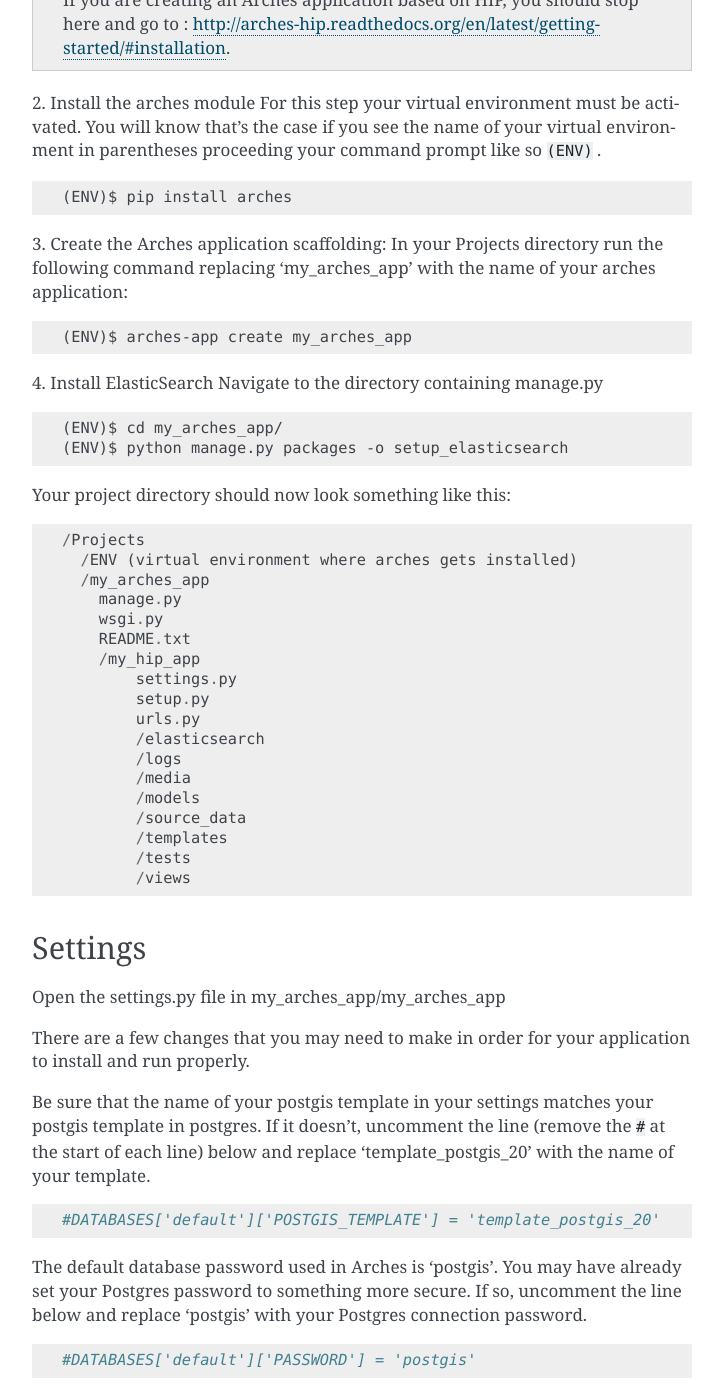
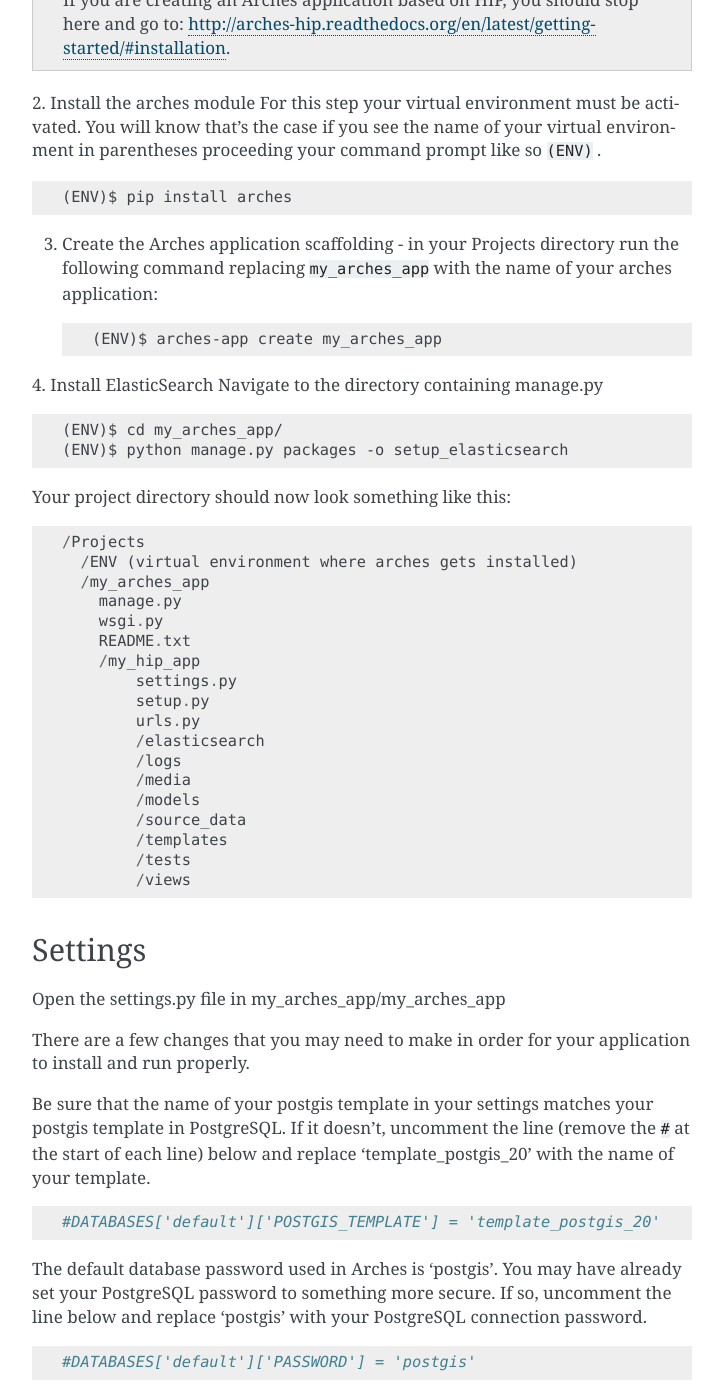
Before and after one commit to archesproject/arches-docs, a Sphinx documentation site: the page built from docs/getting-started.txt, in a window 1280 px wide and 1400 px high, scrolled down 2778 px. Shown: the whole window, without its empty margins (388-1111 px from the left). Built offline with Sphinx 7.4.7, drawn with Linux system fonts in a browser that asks for light colours; some of the changed text lies outside the part shown.

Commit message:
more docs editing

```diff
--- a/docs/getting-started.txt
+++ b/docs/getting-started.txt
@@ -110,16 +109,15 @@
     > \path\to\ENV\Scripts\activate
 
 .. note::
-    If you are creating an Arches application based on HIP, you should stop here and go to : http://arches-hip.readthedocs.org/en/latest/getting-started/#installation.
+    If you are creating an Arches application based on HIP, you should stop here and go to: http://arches-hip.readthedocs.org/en/latest/getting-started/#installation.
 
 2. Install the arches module
 For this step your virtual environment must be activated. You will know that's the case if you see the name of your virtual environment in parentheses proceeding your command prompt like so ``(ENV)`` .
 ::
     (ENV)$ pip install arches
 
-3. Create the Arches application scaffolding:
-In your Projects directory run the following command replacing 'my_arches_app' with the name of your arches application:
-::
+3. Create the Arches application scaffolding - in your Projects directory run the following command replacing ``my_arches_app`` with the name of your arches application::
+
     (ENV)$ arches-app create my_arches_app
 
 4. Install ElasticSearch
@@ -157,11 +155,11 @@
 
 There are a few changes that you may need to make in order for your application to install and run properly.
 
-Be sure that the name of your postgis template in your settings matches your postgis template in postgres. If it doesn't, uncomment the line (remove the ``#`` at the start of each line) below and replace 'template_postgis_20' with the name of your template.
+Be sure that the name of your postgis template in your settings matches your postgis template in PostgreSQL. If it doesn't, uncomment the line (remove the ``#`` at the start of each line) below and replace 'template_postgis_20' with the name of your template.
 ::
 
   #DATABASES['default']['POSTGIS_TEMPLATE'] = 'template_postgis_20'
-The default database password used in Arches is 'postgis'. You may have already set your Postgres password to something more secure. If so, uncomment the line below and replace 'postgis' with your Postgres connection password.
+The default database password used in Arches is 'postgis'. You may have already set your PostgreSQL password to something more secure. If so, uncomment the line below and replace 'postgis' with your PostgreSQL connection password.
 ::
 
   #DATABASES['default']['PASSWORD'] = 'postgis'
```
Also changed, not shown: other parts of docs/getting-started.txt (+2 -4 lines).
